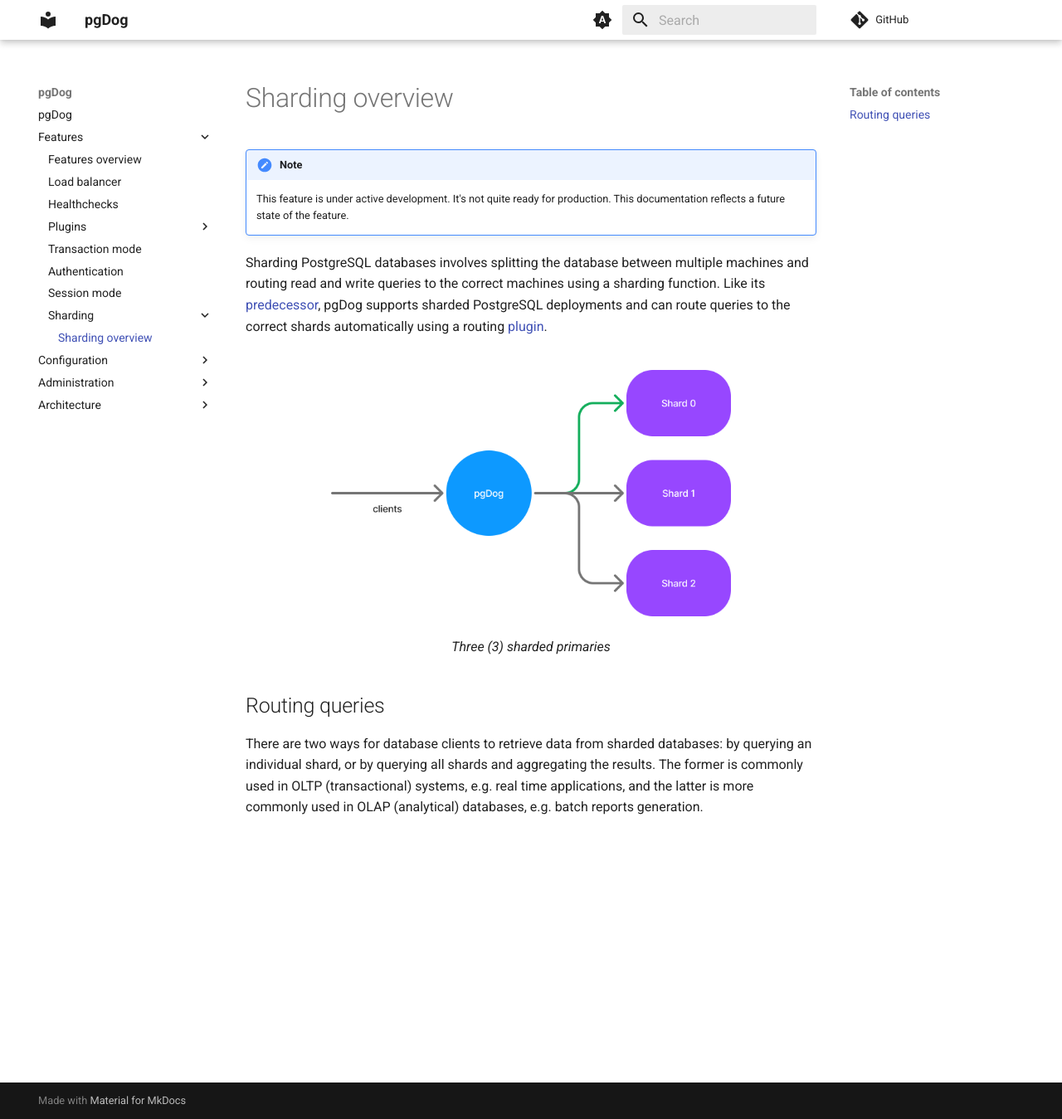
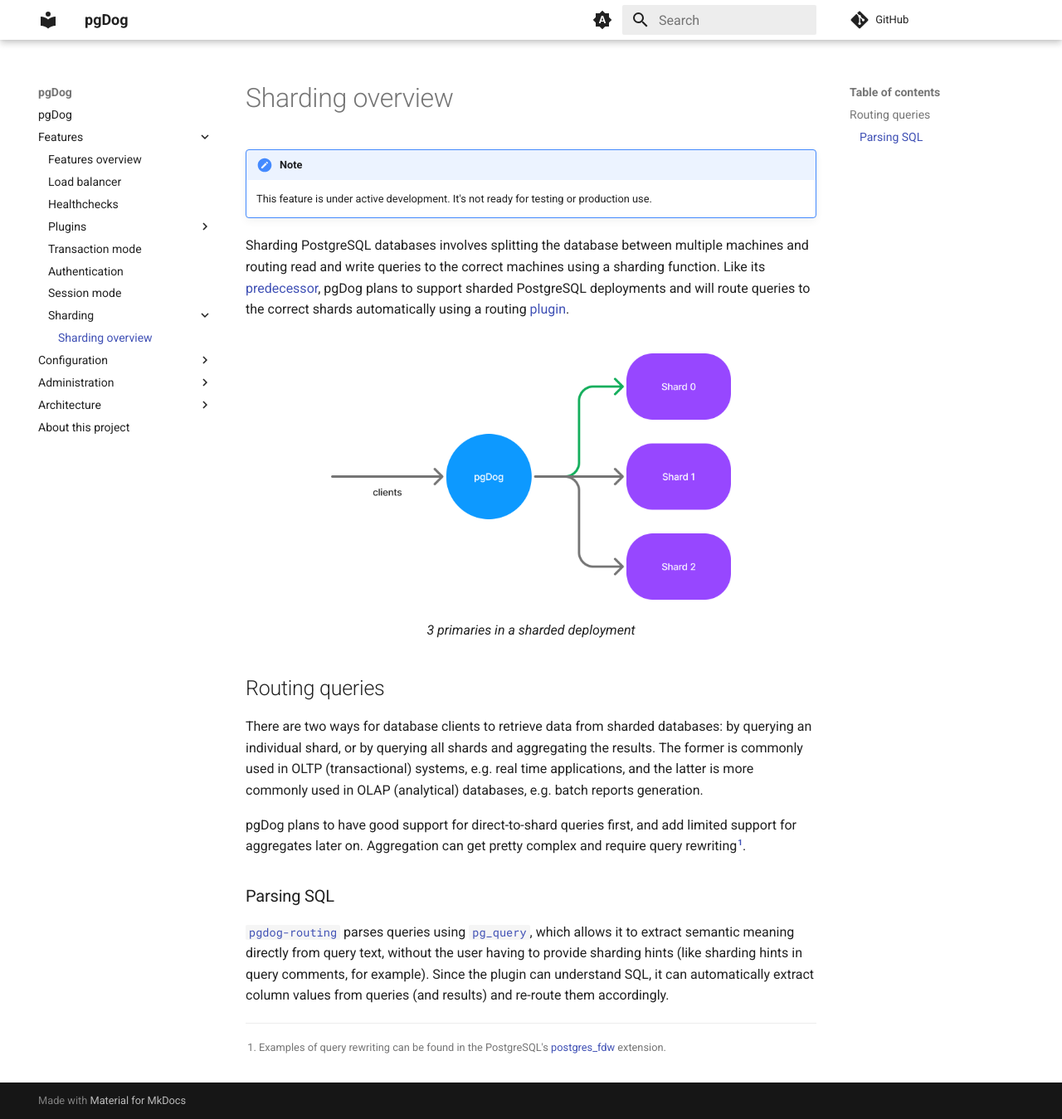
Before and after one commit to tingold/pgdog, an MkDocs documentation site: the page built from docs/docs/features/sharding/index.md, in a window 1280 px wide and 1349 px high. Shown: the whole window at 83% size. Built offline with MkDocs 1.6.1 and Material for MkDocs 9.7.7, drawn with Linux system fonts in a browser that asks for light colours; comment, search, counter and statistics services are not loaded.

Commit message:
More docs and tracing code

```diff
--- a/docs/docs/features/sharding/index.md
+++ b/docs/docs/features/sharding/index.md
@@ -1,17 +1,25 @@
 # Sharding overview
 
 !!! note
-    This feature is under active development. It's not quite ready for production. This documentation
-    reflects a future state of the feature.
+    This feature is under active development. It's not ready for testing or production use.
 
 Sharding PostgreSQL databases involves splitting the database between multiple machines and routing read
-and write queries to the correct machines using a sharding function. Like its [predecessor](https://github.com/levkk/pgcat), pgDog supports sharded PostgreSQL deployments and can route queries to the correct shards automatically using a routing [plugin](../plugins/index.md).
+and write queries to the correct machines using a sharding function. Like its [predecessor](https://github.com/levkk/pgcat), pgDog plans to support sharded PostgreSQL deployments and will route queries to the correct shards automatically using a routing [plugin](../plugins/index.md).
 
 <center style="margin-top: 2rem;">
     <img src="/images/sharding.png" width="70%" alt="Sharding" />
-    <p><i>Three (3) sharded primaries</i></p>
+    <p><i>3 primaries in a sharded deployment</i></p>
 </center>
 
 ## Routing queries
 
 There are two ways for database clients to retrieve data from sharded databases: by querying an individual shard, or by querying all shards and aggregating the results. The former is commonly used in OLTP (transactional) systems, e.g. real time applications, and the latter is more commonly used in OLAP (analytical) databases, e.g. batch reports generation.
+
+pgDog plans to have good support for direct-to-shard queries first, and add limited support for aggregates later on. Aggregation can get pretty complex and require query rewriting[^1].
+
+[^1]: Examples of query rewriting can be found in the PostgreSQL's [postgres_fdw](https://www.postgresql.org/docs/current/postgres-fdw.html) extension.
+
+### Parsing SQL
+
+[`pgdog-routing`](https://github.com/levkk/pgdog/tree/main/plugins/pgdog-routing) parses queries using [`pg_query`](https://docs.rs/pg_query/latest/pg_query/), which allows it to extract semantic meaning directly
+from query text, without the user having to provide sharding hints (like sharding hints in query comments, for example). Since the plugin can understand SQL, it can automatically extract column values from queries (and results) and re-route them accordingly.
```
Also changed, not shown: docs/docs/about.md (added, +19 -0 lines), docs/docs/features/authentication.md (+2 -2 lines), docs/docs/.pages, 1 other file.
